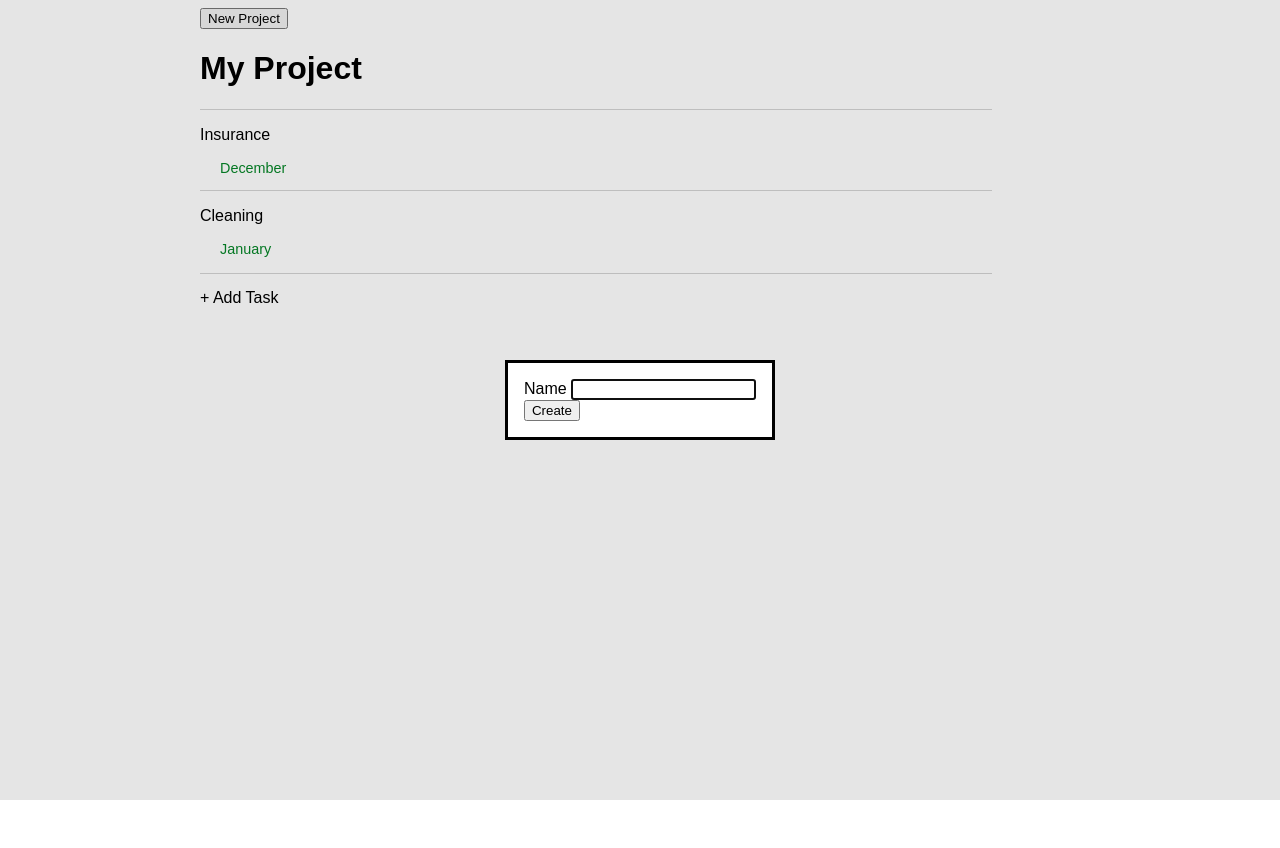
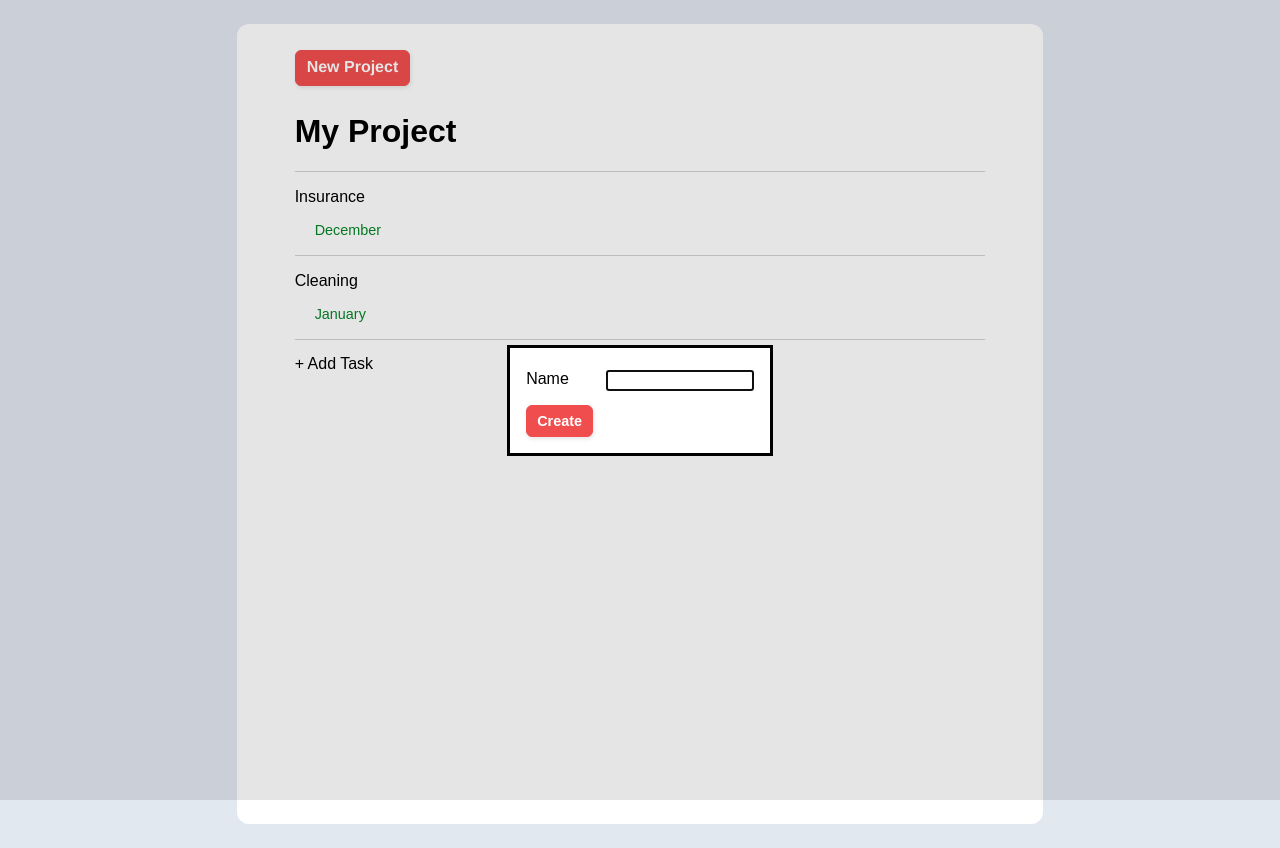
Before and after one commit to shibe7202/todo-list, a website built with webpack: page src/index.html in a window 1280 px wide. Both pictures are taken after a click on the button "New Project". Before the commit the page ends 800 px from the top, so only its background shows below. Built offline with nearby package versions, Linux system fonts and the light colour scheme.

Commit message:
Add styling.

```diff
--- a/src/index.html
+++ b/src/index.html
@@ -6,6 +6,7 @@
     <title>Document</title>
 </head>
 <body>
+    <div class="container">
         <button class="create-project">New Project</button>
         <div id="projects"></div>
         <dialog id="project-dialog">
@@ -38,5 +39,6 @@
                 <input type="submit" id="close-todo-form" value="Add Task">
             </form>
         </dialog>
+    </div>
 </body>
 </html>
--- a/src/index.js
+++ b/src/index.js
@@ -75,6 +75,7 @@ function expandTodo() {
                 if (Boolean(todo)) {
                     expandTodoDOM(todoDiv, todo);
                     editTodo(todo);
+                    eraseTodo(todo);
                 }
             })
         }, { once: true })
@@ -113,7 +114,20 @@ function editFormHandler(todo) {
     })
 }
 
-
+function eraseTodo(todo) {
+    let eraseButton = document.querySelector('#erase-' + todo.id);
+    eraseButton.addEventListener('click', () => {
+        projectList.forEach((project) => {
+            const index = project.todoList.indexOf(todo);
+            if (index >= 0) {
+                project.todoList.splice(index, 1);
+            }
+        })
+        loadDisplay(projectList);
+        addTodo();
+        expandTodo()
+    })
+}
 
 loadDisplay(projectList);
 addTodo();
--- a/src/style.css
+++ b/src/style.css
@@ -3,15 +3,116 @@
 }
 
 html {
-    margin-left: 15%;
-    margin-right: 15%;
+    --button-color: #f04e4e;
+    min-height: 100vh;
 }
+
 body {
+    min-height: 100vh;
     font-family: Arial, Helvetica, sans-serif;
+    margin: 0;
+    background: #e2e8f0;
+}
+
+#projects {
+    margin-left: 3%;
+    margin-right: 3%;
 }
 
 li {
     list-style-type: none;
+}
+
+div.container {
+    margin-left: 18.5%;
+    margin-right: 18.5%;
+    margin-top: 24px;
+    margin-bottom: 24px;
+    background-color: white;
+    padding: 2% 2.8% 2% 2.8%;
+    min-height: 100vh;
+    border-radius: 1.5%;
+}
+
+.form-row {
+    display: grid;
+    grid-template-columns: 35% 65%;
+    margin-top: 6px;
+    margin-bottom: 6px;
+}
+
+button {
+  background: var(--button-color);
+  border: 1px solid var(--button-color);
+  border-radius: 6px;
+  box-shadow: rgba(0, 0, 0, 0.1) 1px 2px 4px;
+  color: #FFFFFF;
+  cursor: pointer;
+  display: inline-block;
+  font-size: 1rem;
+  font-weight: 600;
+  line-height: 16px;
+  outline: 0;
+  padding: 9px 11px;
+  text-align: center;
+  text-rendering: geometricprecision;
+  text-transform: none;
+  user-select: none;
+  -webkit-user-select: none;
+  touch-action: manipulation;
+  vertical-align: middle;
+}
+
+button:hover,
+button:active {
+  background-color: initial;
+  background-position: 0 0;
+  color: var(--button-color);
+}
+
+button:active {
+  opacity: .5;
+}
+
+form > input[type="submit"] {
+    background: var(--button-color);
+    border: 1px solid var(--button-color);
+    border-radius: 6px;
+    box-shadow: rgba(0, 0, 0, 0.1) 1px 2px 4px;
+    color: #FFFFFF;
+    cursor: pointer;
+    display: inline-block;
+    font-size: 0.9rem;
+    font-weight: 600;
+    line-height: 16px;
+    outline: 0;
+    padding: 7px 10px;
+    margin-top: 8px;
+}
+
+.todo-div > button {
+    padding: 3px 9px;
+    margin-left: 20px;
+    font-size: 0.85rem;
+    font-weight: 600;
+    background-color: #e2e8f0;
+    color: #334155;
+    border: 1px solid #e2e8f0;
+    box-shadow: none;
+}
+
+.todo-div > button:hover,
+.todo-div > button:active {
+    color: #e2e8f0;
+}
+
+.todo-div > button + button {
+    margin-left: 8px;
+}
+
+.create-project {
+    margin-left: 3%;
+    margin-bottom: 6px;
 }
 
 .date {
@@ -24,6 +125,11 @@ li {
     border-top: 1px lightgray solid;
 }
 
+.todo-div {
+    margin-top: 17px;
+    margin-bottom: 17px;
+}
+
 .create-todo {
     padding-top: 15px;
 }
@@ -33,7 +139,3 @@ li {
     font-size: 0.9rem;
     color: rgb(92, 115, 122);
 }
-
-#projects {
-    width: 90%;
-}
--- a/src/todo-DOM.js
+++ b/src/todo-DOM.js
@@ -56,6 +56,10 @@ function expandTodoDOM(todoDiv, todo) {
     edit.setAttribute('id', 'edit-' + todo.id);
     edit.innerText = 'Edit';
     todoDiv.appendChild(edit);
+    const erase = document.createElement('button');
+    erase.setAttribute('id', 'erase-' + todo.id);
+    erase.innerText = 'Erase';
+    todoDiv.appendChild(erase);
 
 }
 
```
Lines whose indentation alone changed are shown as unchanged.
